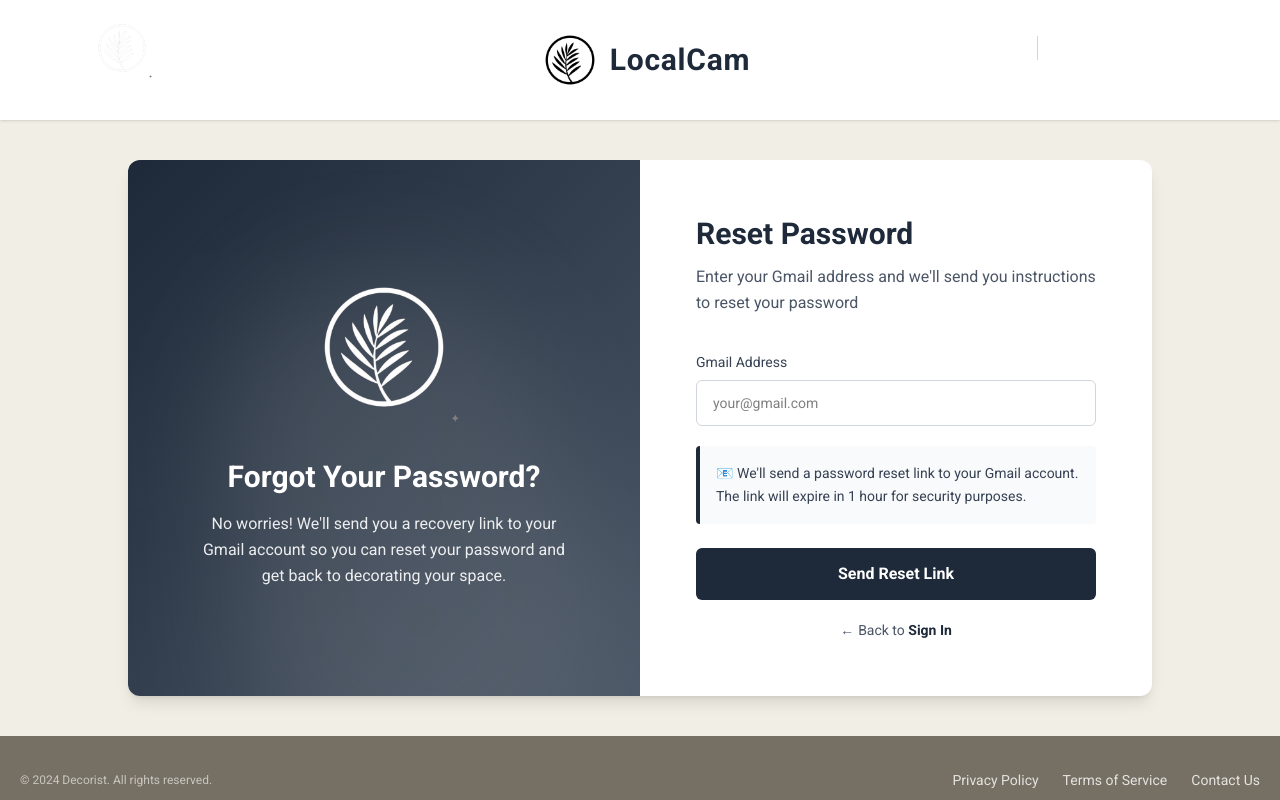
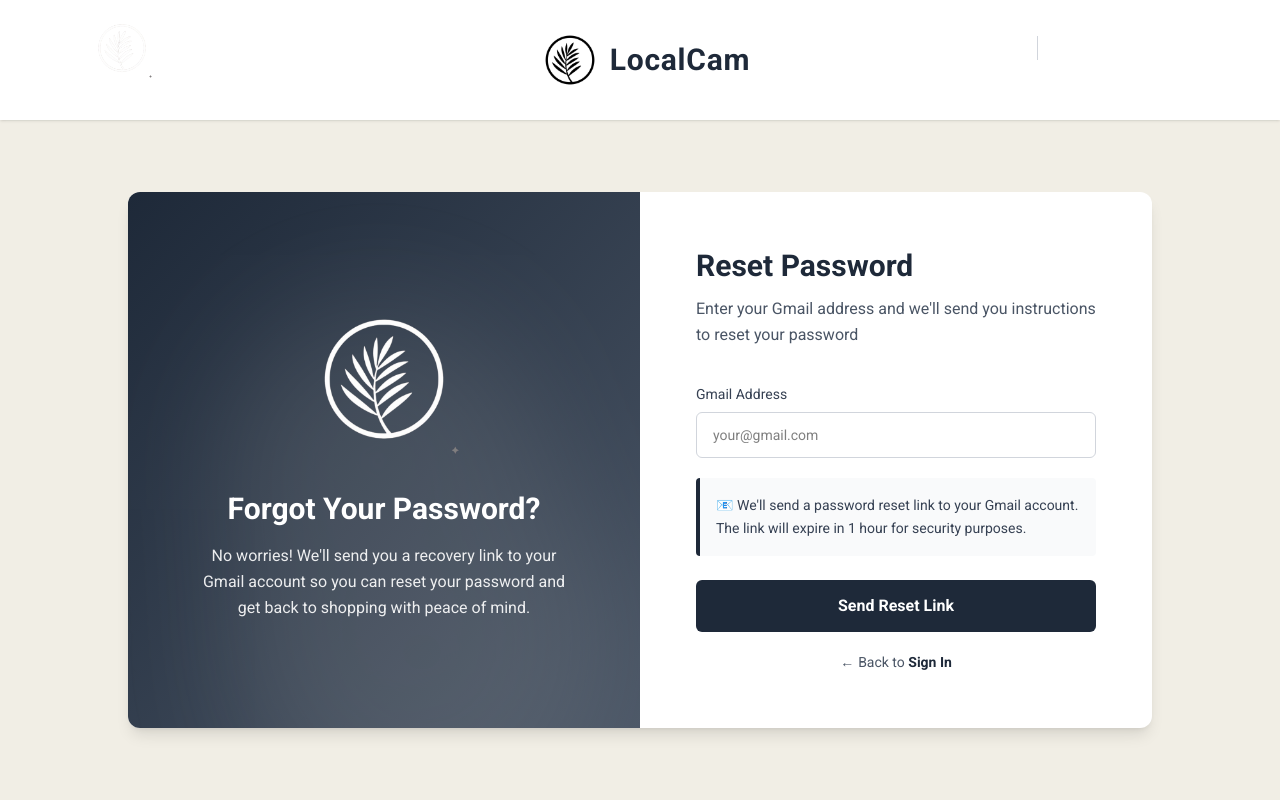
Before and after one commit to PhornSophat/LocalCam_E-Commerce, a Vue app: page /forgot-password in a window 1280 px wide. Shown: the top 800 px of the page. Built offline with nearby package versions, Linux system fonts and the light colour scheme; a web font is replaced by a local one.

Commit message:
feat: Update ForgotPassView, LoginView, and SignupView for improved navigation and messaging

```diff
--- a/src/views/ForgotPassView.vue
+++ b/src/views/ForgotPassView.vue
@@ -29,7 +29,7 @@
                         </h2>
                         <p class="text-base leading-relaxed opacity-90">
                             No worries! We'll send you a recovery link to your Gmail account
-                            so you can reset your password and get back to decorating your space.
+                            so you can reset your password and get back to shopping with peace of mind.
                         </p>
                     </div>
                 </div>
@@ -78,7 +78,7 @@
 
                         <div class="text-center text-sm text-gray-600 flex items-center justify-center gap-1">
                             <span>←</span>
-                            <span>Back to <a href="#" class="text-gray-800 font-semibold hover:opacity-70 transition-opacity">Sign In</a></span>
+                            <span>Back to <a href="#" @click.prevent="$router.push('/login')" class="text-gray-800 font-semibold hover:opacity-70 transition-opacity">Sign In</a></span>
                         </div>
                     </div>
 
@@ -104,32 +104,17 @@
 
                         <div class="text-center text-sm text-gray-600 flex items-center justify-center gap-1">
                             <span>←</span>
-                            <span>Back to <a href="#" class="text-gray-800 font-semibold hover:opacity-70 transition-opacity">Sign In</a></span>
+                            <span>Back to <a href="#" @click.prevent="$router.push('/login')" class="text-gray-800 font-semibold hover:opacity-70 transition-opacity">Sign In</a></span>
                         </div>
                     </div>
                 </div>
             </div>
         </div>
-
-        <!-- Footer -->
-        <footer class="bg-[#767064] text-white py-8">
-            <div class="max-w-7xl mx-auto px-5">
-                <div class="flex flex-col sm:flex-row justify-between items-center gap-5">
-                    <div class="text-white/60 text-xs">
-                        © 2024 Decorist. All rights reserved.
-                    </div>
-                    <ul class="flex flex-wrap gap-6 list-none justify-center">
-                        <li><a href="#" class="text-white/80 text-sm hover:text-white transition-colors">Privacy Policy</a></li>
-                        <li><a href="#" class="text-white/80 text-sm hover:text-white transition-colors">Terms of Service</a></li>
-                        <li><a href="#" class="text-white/80 text-sm hover:text-white transition-colors">Contact Us</a></li>
-                    </ul>
-                </div>
-            </div>
-        </footer>
     </div>
 </template>
 
 <script lang="ts">
+
 export default {
     data() {
         return {
--- a/src/views/LoginView.vue
+++ b/src/views/LoginView.vue
@@ -100,7 +100,7 @@ export default {
                 >
                 <label for="remember" class="text-sm text-gray-700 cursor-pointer">Remember me</label>
               </div>
-              <a href="#" class="text-sm text-gray-800 font-medium hover:opacity-70 transition-opacity">Forgot Password?</a>
+              <a href="#" @click.prevent="$router.push('/forgot-password')" class="text-sm text-gray-800 font-medium hover:opacity-70 transition-opacity">Forgot Password?</a>
             </div>
 
             <button
@@ -142,23 +142,11 @@ export default {
           </div>
 
           <div class="text-center text-sm text-gray-600">
-            Don't have an account? <a href="#" class="text-gray-800 font-semibold hover:opacity-70 transition-opacity">Sign Up</a>
+            Don't have an account? <a href="#" @click.prevent="$router.push('/signup')" class="text-gray-800 font-semibold hover:opacity-70 transition-opacity">Sign Up</a>
           </div>
         </div>
       </div>
     </main>
-
-    <!-- Footer -->
-    <footer class="bg-[#767064] text-white py-8">
-      <div class="max-w-7xl mx-auto px-5 flex flex-col md:flex-row justify-between items-center gap-5">
-        <div class="text-white/60 text-xs">© 2024 Decorist. All rights reserved.</div>
-        <ul class="flex gap-6 list-none flex-wrap justify-center">
-          <li><a href="#" class="text-white/80 text-sm hover:text-white transition-colors">Privacy Policy</a></li>
-          <li><a href="#" class="text-white/80 text-sm hover:text-white transition-colors">Terms of Service</a></li>
-          <li><a href="#" class="text-white/80 text-sm hover:text-white transition-colors">Contact Us</a></li>
-        </ul>
-      </div>
-    </footer>
   </div>
 </template>
 
--- a/src/views/SignupView.vue
+++ b/src/views/SignupView.vue
@@ -275,23 +275,11 @@ export default {
           </div>
 
           <div class="text-center text-sm text-gray-600">
-            Already have an account? <a href="#" class="text-gray-800 font-semibold hover:opacity-70 transition-opacity">Sign In</a>
+            Already have an account? <a href="#" @click.prevent="$router.push('/login')" class="text-gray-800 font-semibold hover:opacity-70 transition-opacity">Sign In</a>
           </div>
         </div>
       </div>
     </main>
-
-    <!-- Footer -->
-    <footer class="bg-[#767064] text-white py-8">
-      <div class="max-w-7xl mx-auto px-5 flex flex-col md:flex-row justify-between items-center gap-5">
-        <div class="text-white/60 text-xs">© 2024 Decorist. All rights reserved.</div>
-        <ul class="flex gap-6 list-none flex-wrap justify-center">
-          <li><a href="#" class="text-white/80 text-sm hover:text-white transition-colors">Privacy Policy</a></li>
-          <li><a href="#" class="text-white/80 text-sm hover:text-white transition-colors">Terms of Service</a></li>
-          <li><a href="#" class="text-white/80 text-sm hover:text-white transition-colors">Contact Us</a></li>
-        </ul>
-      </div>
-    </footer>
   </div>
 </template>
 
```
